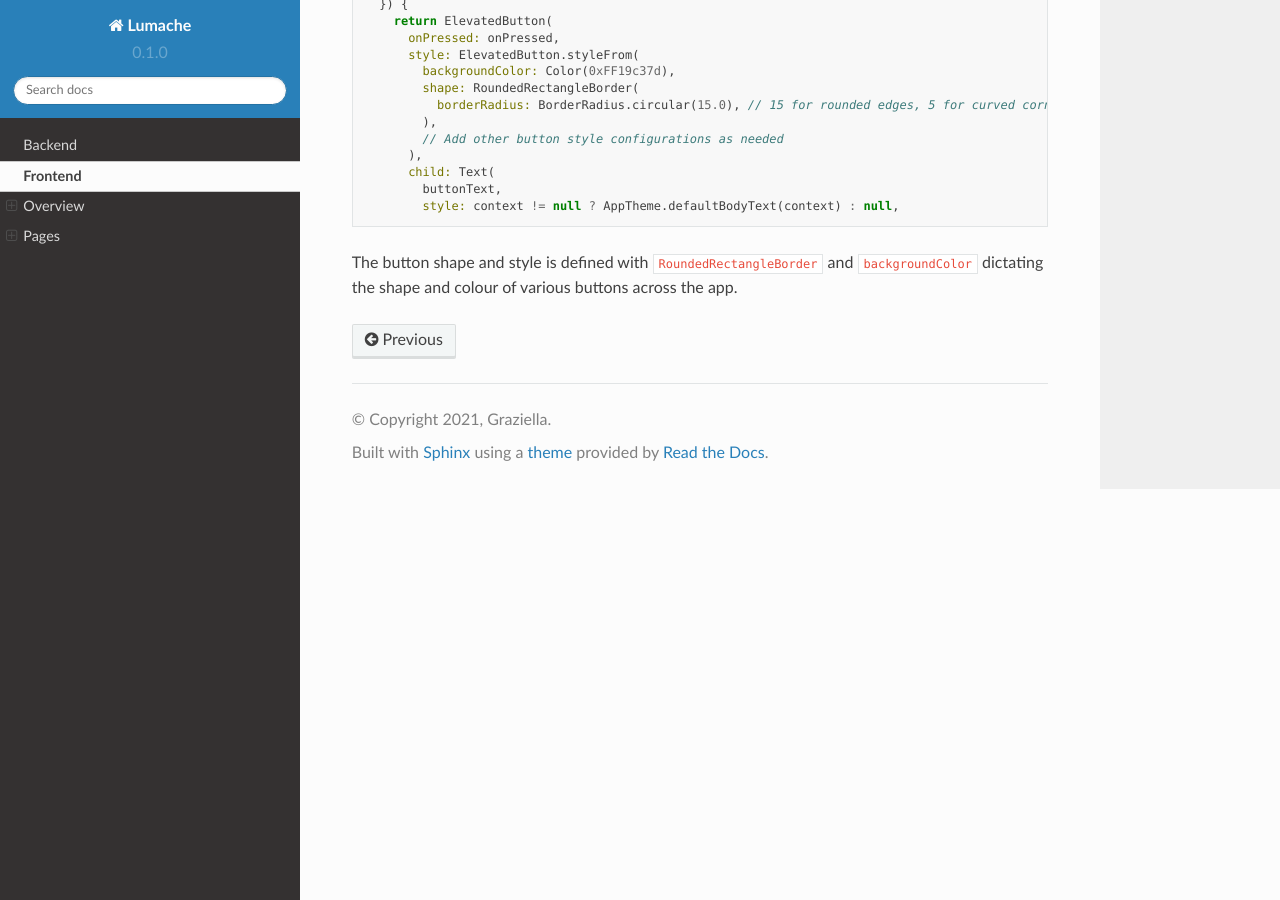
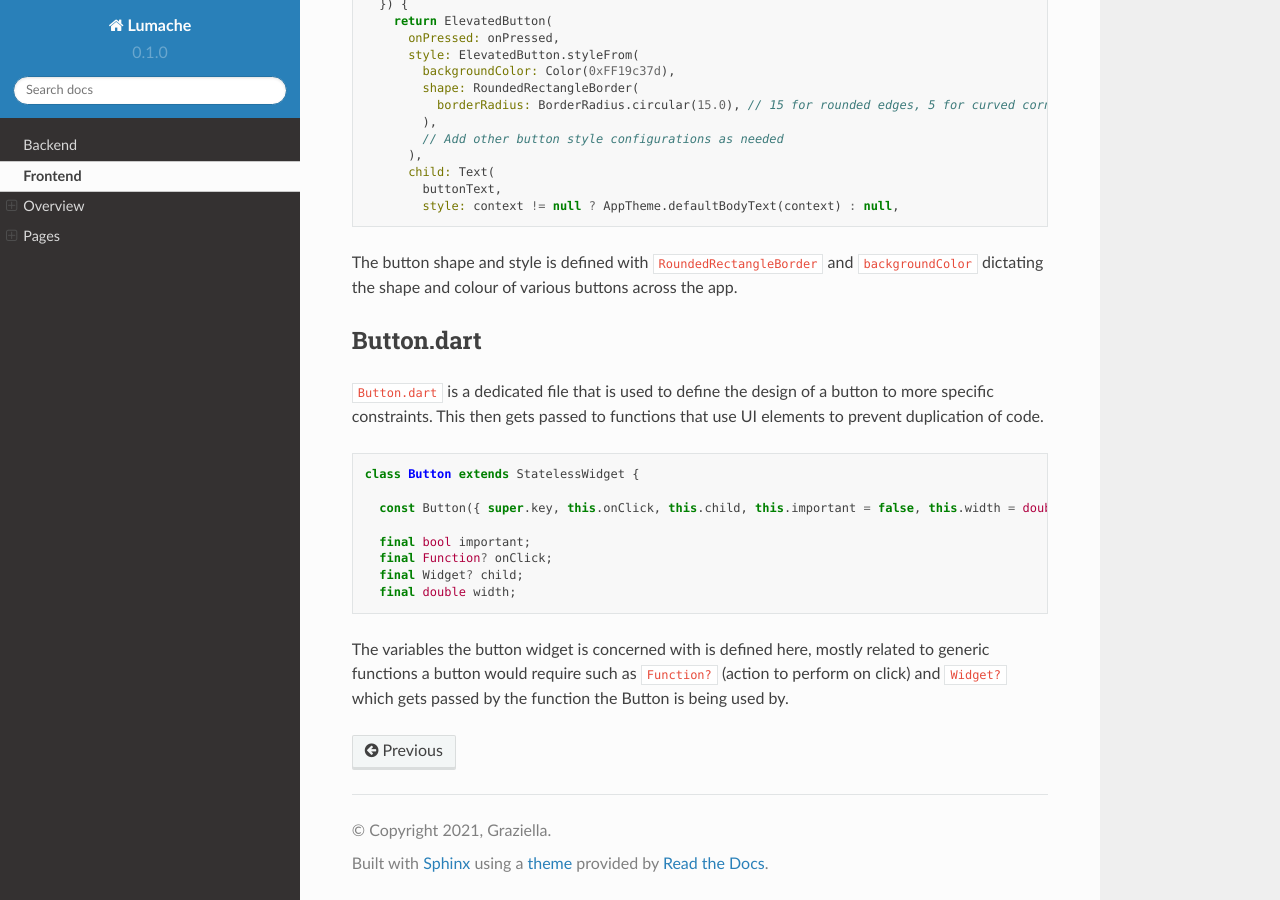
Before and after one commit to SETAP-Education/readthedocs, a Sphinx documentation site: the page built from docs/source/frontend.rst, in a window 1280 px wide and 900 px high, scrolled down 13396 px. Built offline with Sphinx 7.4.7 and the Read the Docs theme 2.0.0, drawn with Linux system fonts in a browser that asks for light colours; some of the changed text lies outside the part shown.

Commit message:
Update frontend.rst
button wip

```diff
--- a/docs/source/frontend.rst
+++ b/docs/source/frontend.rst
@@ -698,3 +698,23 @@ Here an appbar holds the toggle button for light/dark mode. The current theme is
            style: context != null ? AppTheme.defaultBodyText(context) : null,
 
 The button shape and style is defined with ``RoundedRectangleBorder`` and ``backgroundColor`` dictating the shape and colour of various buttons across the app.
+
+.. _Button:
+
+Button.dart
+-----------
+
+``Button.dart`` is a dedicated file that is used to define the design of a button to more specific constraints. This then gets passed to functions that use UI elements to prevent duplication of code.
+
+.. code-block:: dart
+
+   class Button extends StatelessWidget {
+
+     const Button({ super.key, this.onClick, this.child, this.important = false, this.width = double.infinity });
+
+     final bool important;
+     final Function? onClick;
+     final Widget? child;
+     final double width;
+
+The variables the button widget is concerned with is defined here, mostly related to generic functions a button would require such as ``Function?`` (action to perform on click) and ``Widget?`` which gets passed by the function the Button is being used by.
```
Also changed, not shown: other parts of docs/source/frontend.rst (+1 -1 lines).
